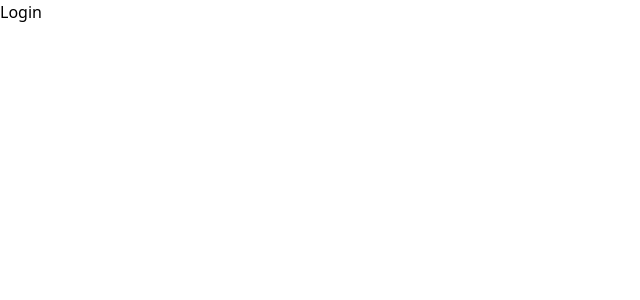
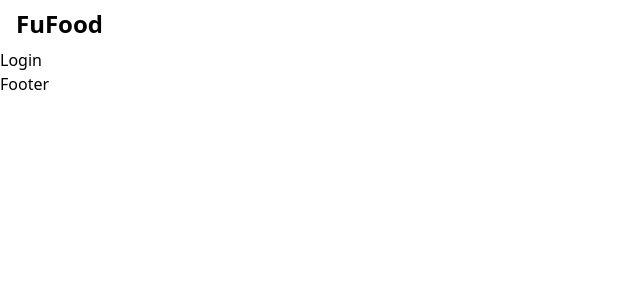
Before and after one commit to BakaRickyClariS/fufood, a React (Vite) app: page /login in a window 1280 px wide. Shown: the top 300 px of the page, without its empty margins (0-640 px from the left). Built offline with nearby package versions, Linux system fonts and the light colour scheme.

Commit message:
feat: init navbar and footer

```diff
--- a/src/Layout.tsx
+++ b/src/Layout.tsx
@@ -1,12 +1,16 @@
 import { Outlet } from 'react-router-dom';
+import Footer from './components/layout/Footer';
+import Navbar from './components/layout/Navbar';
 
 const Layout = () => {
   return (
-    <div>
+    <>
+      <Navbar />
       <main>
         <Outlet />
       </main>
-    </div>
+      <Footer />
+    </>
   );
 };
 
--- a/src/components/layout/Footer.tsx
+++ b/src/components/layout/Footer.tsx
@@ -0,0 +1,5 @@
+const Footer = () => {
+  return <footer>Footer</footer>;
+};
+
+export default Footer;
```
